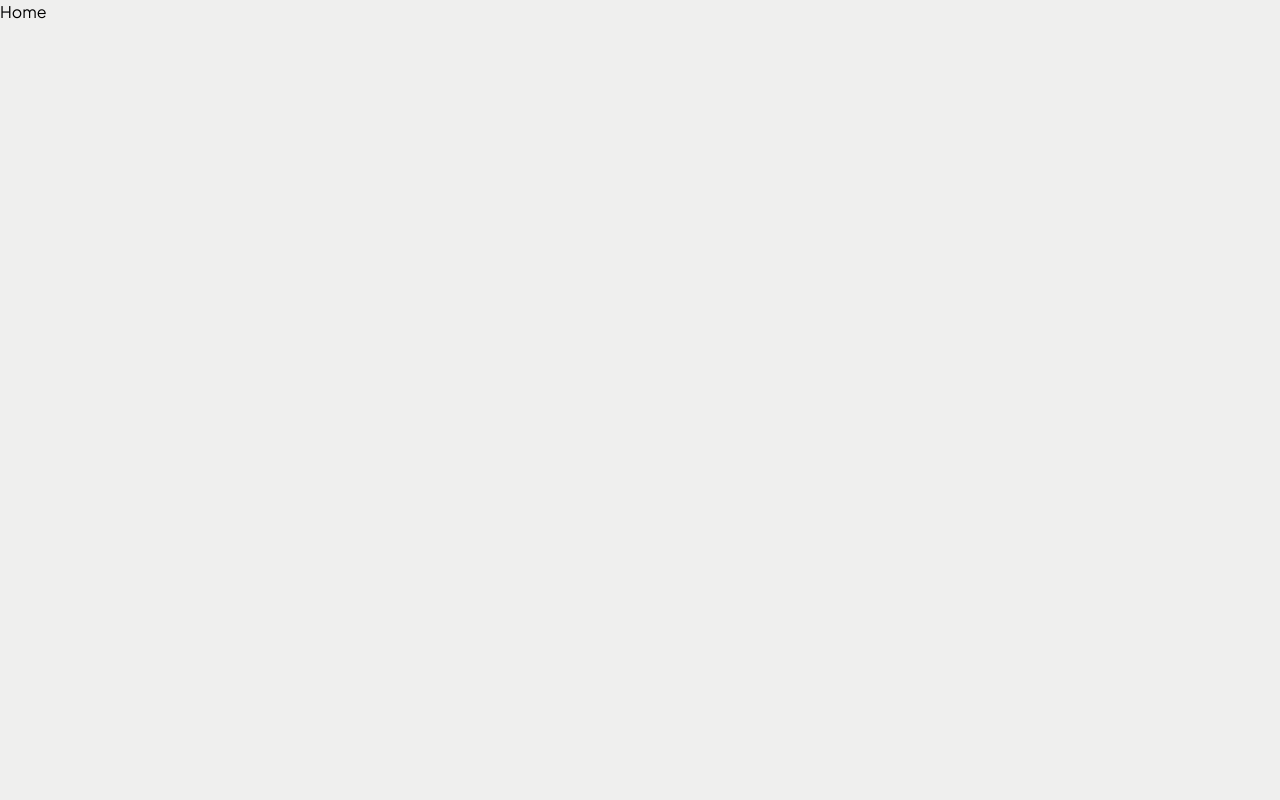
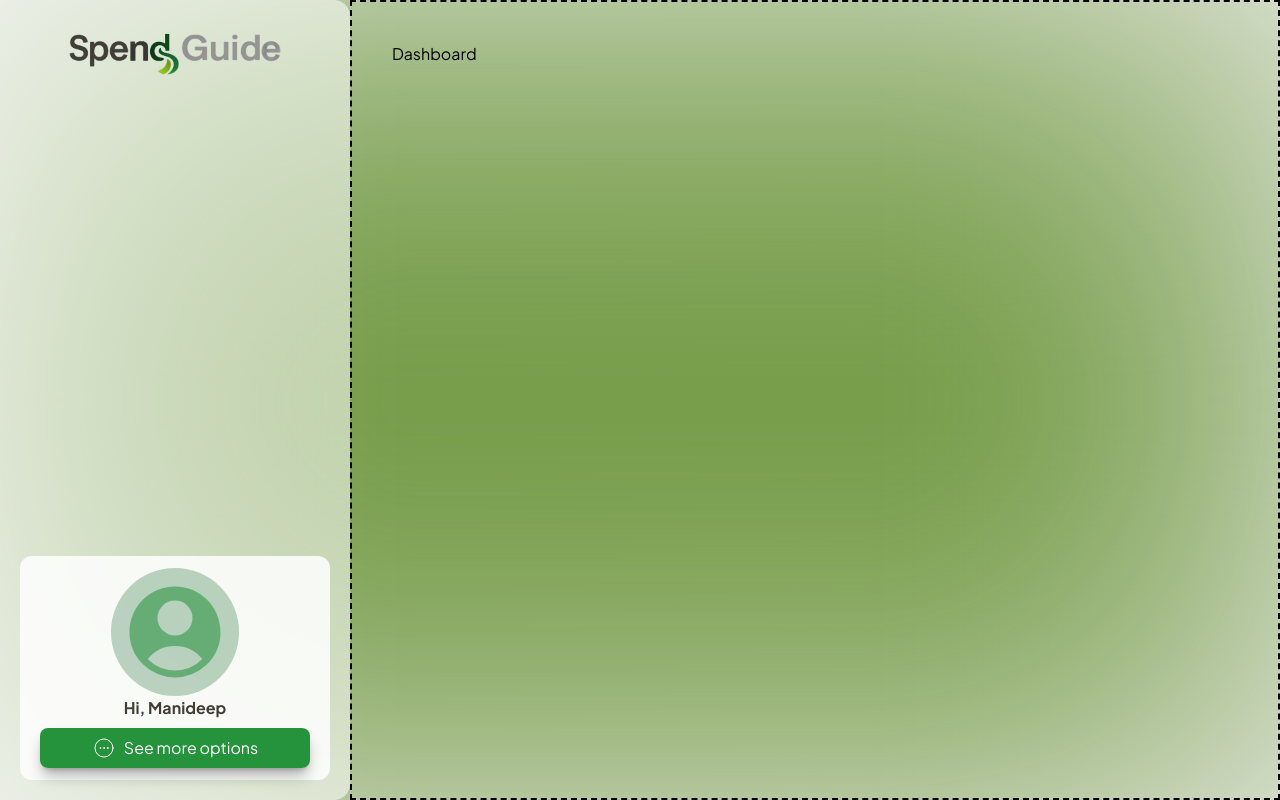
Before and after one commit to Manideep-X/Spend-Guide-Frontend, a React (Vite) app: page /dashboard in a window 1280 px wide. Built offline with nearby package versions, Linux system fonts and the light colour scheme; sample sign-in values are in the browser's storage.

Commit message:
routes are changed according to the token, new components added in dashboard

```diff
--- a/src/features/dashboard/Home.jsx
+++ b/src/features/dashboard/Home.jsx
@@ -1,8 +1,23 @@
-import React from 'react'
+import Navigation from "./components/Navigation"
+import { ASSETS } from "../../utils/GetAssets"
+import Dashboard from "./components/Dashboard"
 
 const Home = () => {
   return (
-    <div>Home</div>
+    <main className="relative md:grid lg:grid-cols-[350px_1fr] md:grid-cols-[280px_1fr] w-full h-screen items-center justify-center">
+
+      {/* Background Image */}
+      <div className="absolute h-full w-full -z-9 object-cover">
+      </div>
+      <img
+        src={ASSETS.background}
+        alt="Background"
+        className="absolute h-full w-full -z-10 object-cover blur-[150px]"
+      />
+
+      <Navigation />
+      <Dashboard />
+    </main>
   )
 }
 
--- /dev/null
+++ b/src/features/dashboard/components/Dashboard.jsx
@@ -0,0 +1,9 @@
+const Dashboard = () => {
+  return (
+    <section className="border-2 border-dashed md:p-10 pt-35 p-10 h-screen">
+        Dashboard
+    </section>
+  )
+}
+
+export default Dashboard
--- /dev/null
+++ b/src/features/dashboard/components/Navigation.jsx
@@ -0,0 +1,55 @@
+import { useContext, useRef, useState } from "react";
+import { AppContext } from "../../../context/AppContextProvidor";
+import { useNavigate } from "react-router-dom";
+import { ASSETS } from "../../../utils/GetAssets";
+import { Squares2X2Icon } from "@heroicons/react/24/outline";
+import { Squares2X2Icon as SolidSquares2X2Icon } from "@heroicons/react/24/solid";
+import UserDetailCard from "./UserDetailCard";
+
+const Navigation = () => {
+
+    const [expandSideBar, setExpandSideBar] = useState(false);
+    const [showProfileDetails, setShowProfileDetails] = useState(false);
+    const moreOption = useRef(null);
+    const { user, setUser } = useContext(AppContext);
+    const navigate = useNavigate();
+
+    const handleSignout = () => {
+        setExpandSideBar(false);
+        setShowProfileDetails(false);
+        localStorage.clear();
+        setUser(null);
+        navigate("/signin")
+    }
+
+    return (
+        <nav className="flex flex-col items-center gap-3 px-5 py-5 justify-between overflow-hidden
+                        md:max-w-8xl w-full md:h-full md:rounded-r-2xl md:rounded-bl-[0px] rounded-b-2xl absolute md:relative top-0">
+
+            {/* Background Modification */}
+            <div className="absolute left-0 top-0 w-full h-full bg-white/55 -z-10"></div>
+
+            {/* Mobile navigation button and Logo */}
+            <div className="flex items-center md:justify-center justify-between w-full z-10">
+                <img src={ASSETS.logo} alt="Spend Guide Logo" className="max-w-46 sm:max-w-50 lg:max-w-54" />
+                <button
+                    className="md:hidden p-1 hover:bg-[#00000015] active:bg-[#00000029] rounded-sm transition-all"
+                    onClick={() => setExpandSideBar(!expandSideBar)}>
+                    { expandSideBar ?
+                        <SolidSquares2X2Icon className="w-7 h-7" />
+                        : <Squares2X2Icon className="w-7 h-7" />
+                    }
+                </button>
+            </div>
+
+            {/* Links for navigation */}
+
+            {/* User Detail extendable card */}
+            <UserDetailCard handleSignout = {handleSignout} />
+
+        </nav>
+    );
+
+}
+
+export default Navigation
--- /dev/null
+++ b/src/features/dashboard/components/UserDetailCard.jsx
@@ -0,0 +1,76 @@
+import { useContext, useState } from "react"
+import { AppContext } from "../../../context/AppContextProvidor"
+import { UserCircleIcon } from "@heroicons/react/24/solid";
+import { ArrowRightStartOnRectangleIcon, EllipsisHorizontalCircleIcon, XCircleIcon } from "@heroicons/react/24/outline";
+
+const UserDetailCard = ({ handleSignout }) => {
+    const { user } = useContext(AppContext);
+    const [isExtended, setIsExtended] = useState(false);
+
+
+  return (
+    <aside className="flex flex-col items-center justify-center w-full px-3 py-3 bg-[#ffffffd8] rounded-xl">
+
+        {/* Profile Image */}
+        {
+            user ?
+                <div className="w-32 h-32 mt-2 flex items-center justify-center rounded-full overflow-hidden">
+                    <img src={user.imageUrl} alt="Profile Image" className="w-32 h-32 object-cover" />
+                </div>
+            :
+                <div className="w-32 h-32 flex items-center justify-center rounded-full bg-[#1a683049]">
+                    <UserCircleIcon className="text-[#25933b8f] stroke-1 w-28" />
+                </div>
+
+        }
+
+        {/* User first name */}
+        <p className="text-center font-bold text-[#423e36] mb-2">Hi, Manideep</p>
+
+        {/* Extendable options and it's button */}
+        <aside className={`px-2 w-full overflow-hidden transition-all ${
+            isExtended ? 'h-[130px]' : 'h-0'
+        }`}>
+
+            {/* User full name */}
+            <p className="text-center truncate pt-2 font-medium text-[#423e36]">Manideep Bhattacharyya</p>
+
+            {/* User email address */}
+            <p className="text-center truncate pb-2 font-medium text-[#949492]">example.abc@gmail.com</p>
+
+            {/* Signout button */}
+            <button
+            className="flex items-center my-2 justify-center bg-danger gap-2 w-full p-2 rounded-lg hover:cursor-pointer text-white bg-red-700/80 hover:bg-red-700/90 active:bg-red-700 shadow-lg/30"
+            onClick={() => handleSignout()}>
+                <ArrowRightStartOnRectangleIcon className="w-6 h-6 stroke-1" /> Signout
+            </button>
+
+        </aside>
+
+        {/* Button to toggle extendable functionality */}
+        <div className="w-full px-2">
+            <button
+                className="w-full rounded-lg hover:cursor-pointer overflow-hidden shadow-lg/30"
+                onClick={() => setIsExtended(!isExtended)}>
+                    {
+                        isExtended ?
+                        <span className="flex gap-2 text-white items-center justify-center w-full h-full
+                                        p-2 bg-[#25933b] hover:bg-[#207f33] active:bg-[#1d722e]">
+                            <XCircleIcon className="stroke-1 w-6 h-6" />
+                            See less options
+                        </span>
+                        :
+                        <span className="flex gap-2 text-white items-center justify-center w-full h-full
+                                        p-2 bg-[#25933b] hover:bg-[#207f33] active:bg-[#1d722e]">
+                            <EllipsisHorizontalCircleIcon className="stroke-1 w-6 h-6" />
+                            See more options
+                        </span>
+                    }
+            </button>
+        </div>
+
+    </aside>
+  )
+}
+
+export default UserDetailCard
--- a/src/index.css
+++ b/src/index.css
@@ -5,7 +5,7 @@
   font-family: "Plus Jakarta Sans", sans-serif;
   background-color: #efefee;
   overflow-x: hidden;
-  transition: all 0.5s ease-in-out;
+  transition: all 0.5s ease-in-out 0s;
 }
 
 /* For Firefox and Old Edge */
--- a/src/routes/AppRoutes.jsx
+++ b/src/routes/AppRoutes.jsx
@@ -8,6 +8,7 @@ import Category from '../features/category/Category'
 import Filter from '../features/filter/Filter'
 
 const AppRoutes = () => {
+
   return (
     <Routes>
 
@@ -15,16 +16,27 @@ const AppRoutes = () => {
       <Route path='/signin' element={<Signin />} />
       <Route path='/signup' element={<Signup />} />
 
-      {/* Category routes */}
-      <Route path='/category' element={<Category />} />
-      <Route path='/income' element={<Income />} />
-      <Route path='/expense' element={<Expense />} />
+      {/* Need to check if the token exists before accessing these routes */}
+        {/* Category routes */}
+        <Route path='/category' element={
+          localStorage.getItem("token") ? <Category /> : <Navigate to='/signin' replace />
+        } />
+        <Route path='/income' element={
+          localStorage.getItem("token") ? <Income /> : <Navigate to='/signin' replace />
+        } />
+        <Route path='/expense' element={
+          localStorage.getItem("token") ? <Expense /> : <Navigate to='/signin' replace />
+        } />
 
-      {/* Filtering routes */}
-      <Route path='/filter' element={<Filter />} />
+        {/* Filtering routes */}
+        <Route path='/filter' element={
+          localStorage.getItem("token") ? <Filter /> : <Navigate to='/signin' replace />
+        } />
 
-      {/* Dashboard routes */}
-      <Route path='/dashboard' element={<Home />} />
+        {/* Dashboard routes */}
+        <Route path='/dashboard' element={
+          localStorage.getItem("token") ? <Home /> : <Navigate to='/signin' replace />
+        } />
 
       {/* Default routing */}
       <Route path='*' element={<Navigate to='/signin' replace />} />
```
